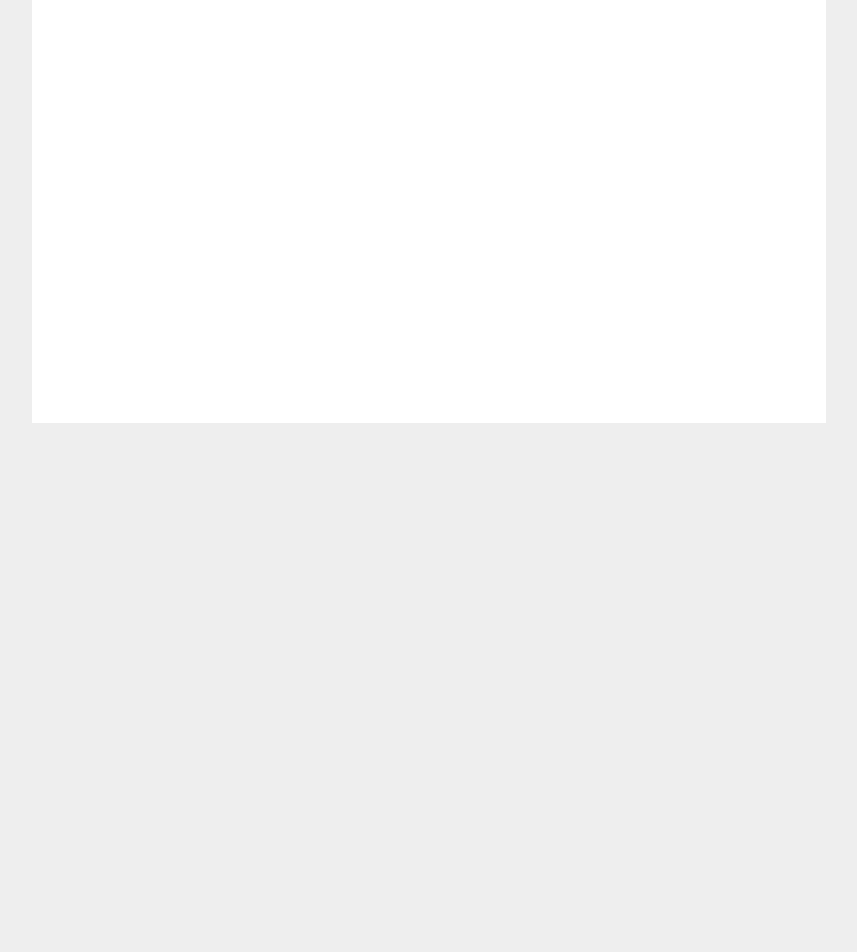
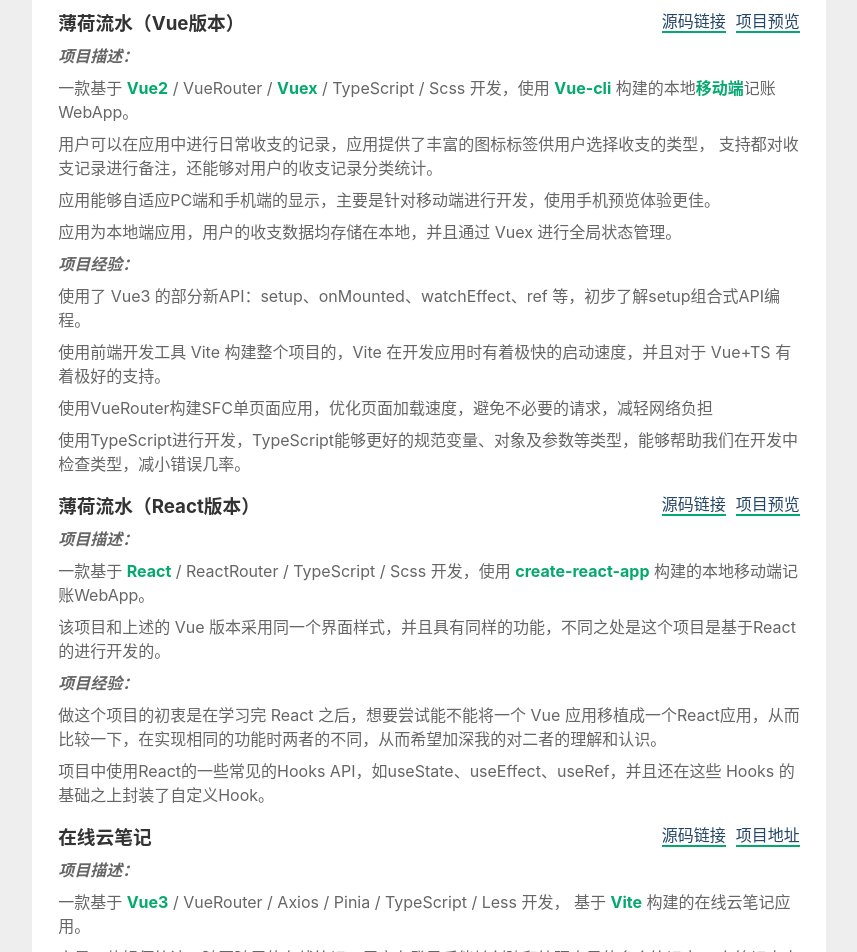
Before and after one commit to AlierQ/cv-vue, a Vue app: page / in a window 1280 px wide. Shown: the part 700-1652 px from the top of the page, without its empty margins (211-1068 px from the left). Before the commit the page ends 1123 px from the top, so only its background shows below. Built offline with nearby package versions, Linux system fonts and the light colour scheme.

Commit message:
feat：完善项目经历部分内容

```diff
--- a/src/components/Resume.vue
+++ b/src/components/Resume.vue
@@ -26,7 +26,7 @@
                 url: "https://gitee.com/AlierQ/OneUI-vue/",
               },
               {
-                title: "项目地址",
+                title: "项目预览",
                 url: "https://alierq.space/one-ui/",
               },
             ],
@@ -72,6 +72,162 @@
               },
             ],
           },
+          {
+            title: "薄荷流水（Vue版本）",
+            links: [
+              {
+                title: "源码链接",
+                url: "https://gitee.com/AlierQ/Mint-vue/",
+              },
+              {
+                title: "项目预览",
+                url: "https://alierq.space/mint-vue/",
+              },
+            ],
+            content: [
+              {
+                subTitle: "项目描述",
+                subContent: `
+                <p>
+                  一款基于 <strong>Vue2</strong> / VueRouter /
+                  <strong>Vuex</strong> / TypeScript / Scss 开发，使用
+                  <strong>Vue-cli</strong>
+                  构建的本地<strong>移动端</strong>记账WebApp。
+                </p>
+                <p>
+                  用户可以在应用中进行日常收支的记录，应用提供了丰富的图标标签供用户选择收支的类型，
+                  支持都对收支记录进行备注，还能够对用户的收支记录分类统计。
+                </p>
+                <p>
+                  应用能够自适应PC端和手机端的显示，主要是针对移动端进行开发，使用手机预览体验更佳。
+                </p>
+                <p>
+                  应用为本地端应用，用户的收支数据均存储在本地，并且通过 Vuex
+                  进行全局状态管理。
+                </p>
+                `,
+              },
+              {
+                subTitle: "项目经验",
+                subContent: `
+                <p>
+                  使用了 Vue3 的部分新API：setup、onMounted、watchEffect、ref
+                  等，初步了解setup组合式API编程。
+                </p>
+                <p>
+                  使用前端开发工具 Vite 构建整个项目的，Vite
+                  在开发应用时有着极快的启动速度，并且对于 Vue+TS 有着极好的支持。
+                </p>
+                <p>
+                  使用VueRouter构建SFC单页面应用，优化页面加载速度，避免不必要的请求，减轻网络负担
+                </p>
+                <p>
+                  使用TypeScript进行开发，TypeScript能够更好的规范变量、对象及参数等类型，能够帮助我们在开发中检查类型，减小错误几率。
+                </p>
+                `,
+              },
+            ],
+          },
+          {
+            title: "薄荷流水（React版本）",
+            links: [
+              {
+                title: "源码链接",
+                url: "https://gitee.com/AlierQ/Mint-react",
+              },
+              {
+                title: "项目预览",
+                url: "https://alierq.space/mint-react/",
+              },
+            ],
+            content: [
+              {
+                subTitle: "项目描述",
+                subContent: `
+                <p>
+                  一款基于 <strong>React</strong> / ReactRouter / TypeScript / Scss
+                  开发，使用
+                  <strong>create-react-app</strong> 构建的本地移动端记账WebApp。
+                </p>
+                <p>
+                  该项目和上述的 Vue
+                  版本采用同一个界面样式，并且具有同样的功能，不同之处是这个项目是基于React的进行开发的。
+                </p>
+                `,
+              },
+              {
+                subTitle: "项目经验",
+                subContent: `
+                <p>
+                  做这个项目的初衷是在学习完 React 之后，想要尝试能不能将一个 Vue
+                  应用移植成一个React应用，从而比较一下，在实现相同的功能时两者的不同，从而希望加深我的对二者的理解和认识。
+                </p>
+                <p>
+                  项目中使用React的一些常见的Hooks
+                  API，如useState、useEffect、useRef，并且还在这些 Hooks
+                  的基础之上封装了自定义Hook。
+                </p>
+                `,
+              },
+            ],
+          },
+          {
+            title: "在线云笔记",
+            links: [
+              {
+                title: "源码链接",
+                url: "https://gitee.com/AlierQ/evernote",
+              },
+              {
+                title: "项目地址",
+                url: "https://alierq.space/evernote/",
+              },
+            ],
+            content: [
+              {
+                subTitle: "项目描述",
+                subContent: `
+                <p>
+                  一款基于 <strong>Vue3</strong> / VueRouter / Axios / Pinia /
+                  TypeScript / Less 开发， 基于 <strong>Vite</strong>
+                  构建的在线云笔记应用。
+                </p>
+                <p>
+                  它是一款轻便简洁、随开随用的在线笔记，用户在登录后能够创建和管理自己的多个笔记本，
+                  在笔记本中创建、编辑以及管理自己的多个笔记，笔记支持 markdown
+                  格式的编写与预览。
+                </p>
+                <p>
+                  用户操作产生的数据均使用 Axios
+                  提交到服务器，当然获取的数据也由其向服务器进行请求。
+                </p>
+                `,
+              },
+              {
+                subTitle: "项目经验",
+                subContent: `
+                <p>
+                  整个项目都使用组合式 API 的 script setup
+                  语法糖下进行开发，了解了其基本的用法。
+                </p>
+                <p>
+                  项目对Axios进行了封装，使其能够更方便的进行请求接口的配置，
+                  并且在请求接口中配置使用了 Promise ，大大增加了接口的扩展性。
+                </p>
+                <p>
+                  在项目开发初期的时候有需要用到全局事件总线，但因为Vue3已经取消了自身的全局事件总线，于是使用
+                  Mitt 代替全局事件总线，借此机会也了解了 Mitt 的基本用法。
+                </p>
+                <p>
+                  使用了 Pinia 的进行全局数据管理，不少 Vue3 的应用开始从 Vuex
+                  转向了 Pinia
+                  ，借此机会研究一下Pinia的基本用法，初步了解了其state、actions、getter的用法。
+                </p>
+                <p>项目还使用了 IconPark 和 Element-UI 这样的图标库和组件库。</p>
+                `,
+              },
+            ],
+          },
         ],
       },
     };
```
Also changed, not shown: src/components/Bio.vue (+14 -6 lines).
